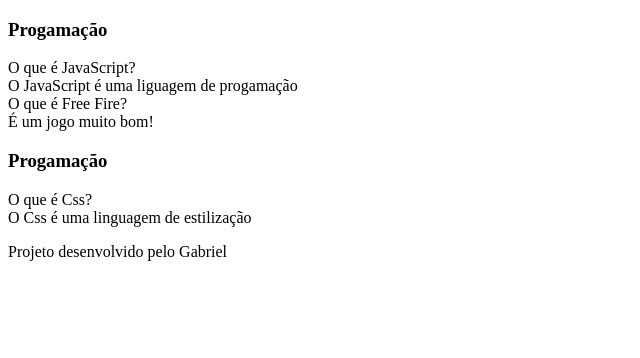
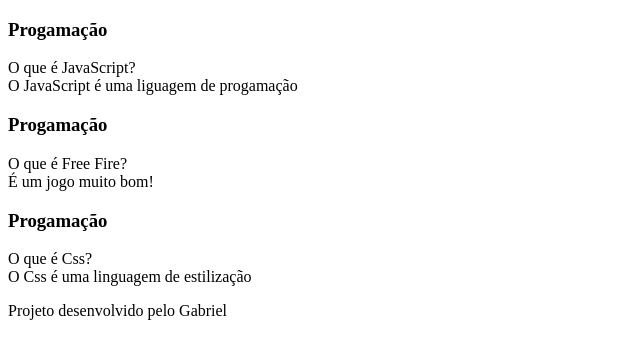
Before and after one commit to gabrielzin7/Flashcard-2-ano-JMP, a plain HTML site: page index.html in a window 1280 px wide. Shown: the whole page, without its empty margins (0-640 px from the left). Drawn offline with Linux system fonts and the light colour scheme.

Commit message:
index.html

```diff
--- a/index.html
+++ b/index.html
@@ -18,6 +18,7 @@
                 <div class="cartao__conteudo__resposta">
                     O JavaScript é uma liguagem de progamação
                 </div>
+                <h3>Progamação</h3>
                 <div class="cartao__conteudo__pergunta">
                         O que é Free Fire?
                     </div>
```
